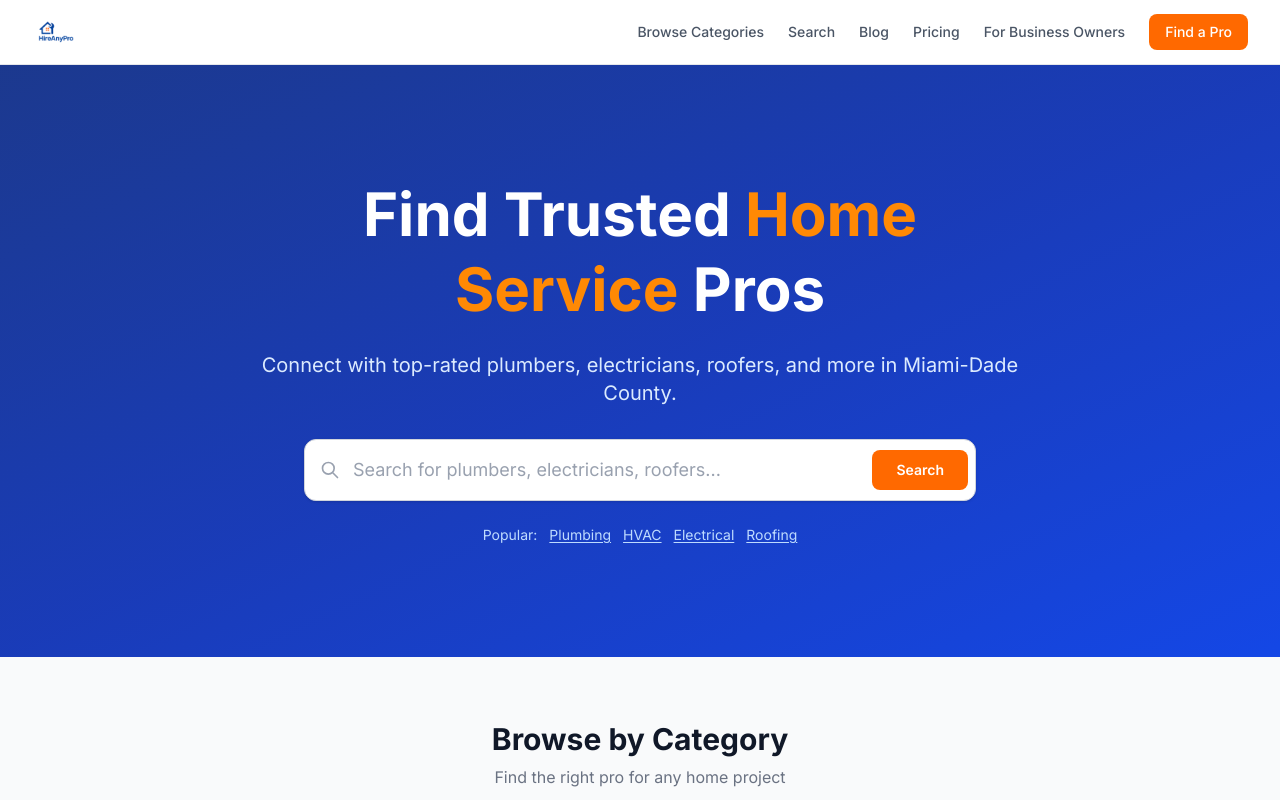
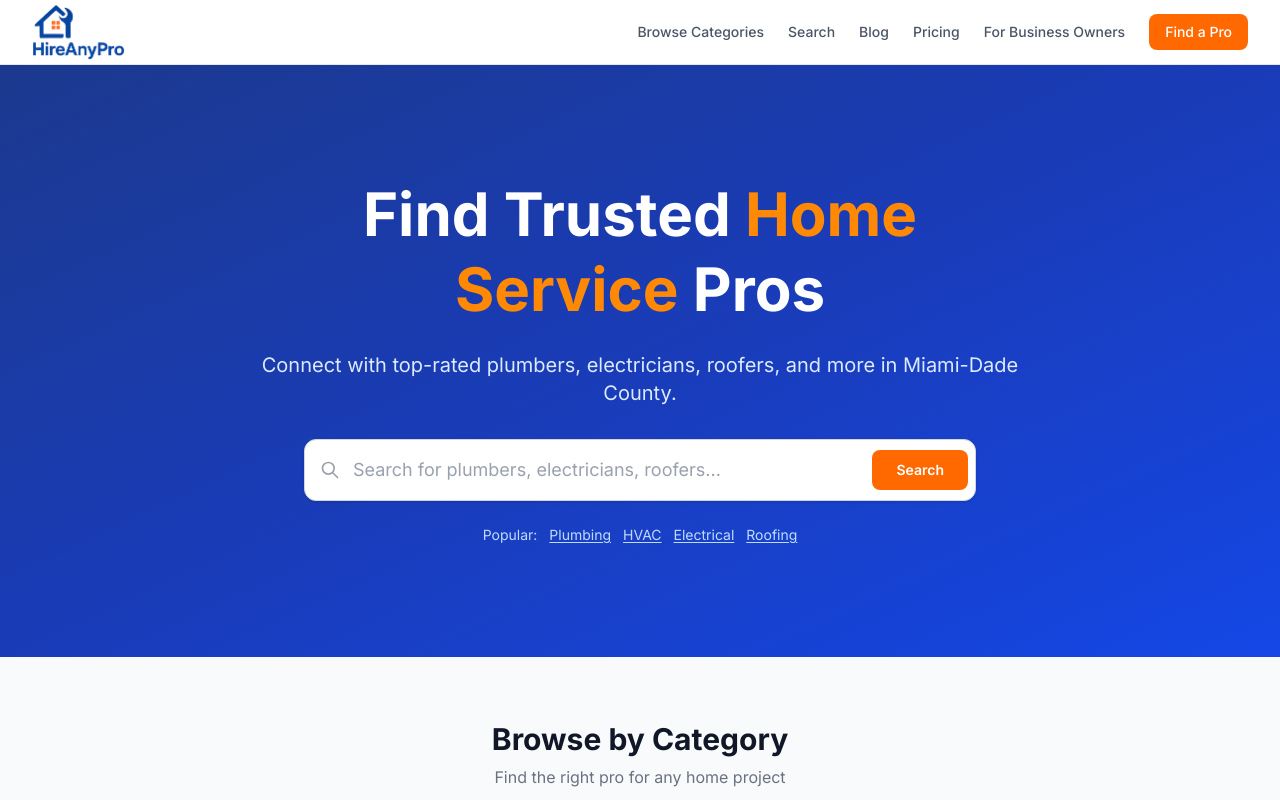
Before and after one commit to crrelabs/hireanypro, a Next.js app: page / in a window 1280 px wide. Shown: the top 800 px of the page. Built offline with nearby package versions, Linux system fonts and the light colour scheme; no server answers; the database is empty.

Commit message:
Logo: crop whitespace margins, make bigger in header

```diff
--- a/src/components/Header.tsx
+++ b/src/components/Header.tsx
@@ -12,7 +12,7 @@ export default function Header() {
       <div className="max-w-7xl mx-auto px-4 sm:px-6 lg:px-8">
         <div className="flex items-center justify-between h-16">
           <Link href="/" className="flex items-center">
-            <Image src="/logo.png" alt="HireAnyPro" width={140} height={48} className="h-12 w-auto" />
+            <Image src="/logo.png" alt="HireAnyPro" width={200} height={56} className="h-14 w-auto" />
           </Link>
 
           <nav className="hidden md:flex items-center gap-6">
```
Also changed, not shown: public/logo.png.
